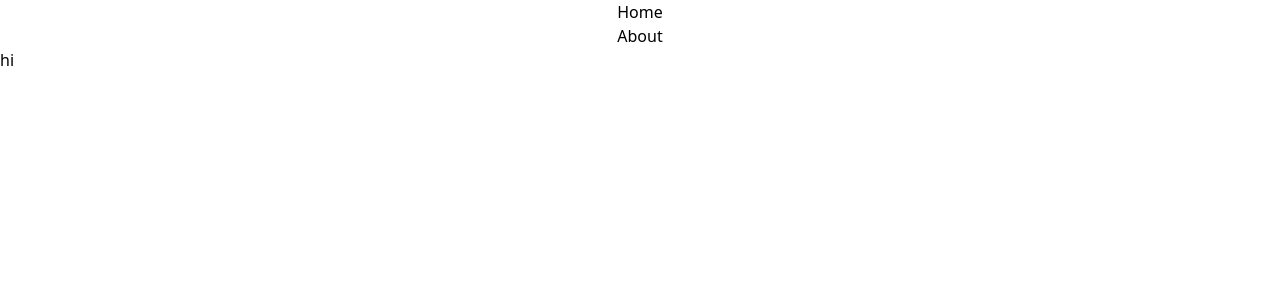
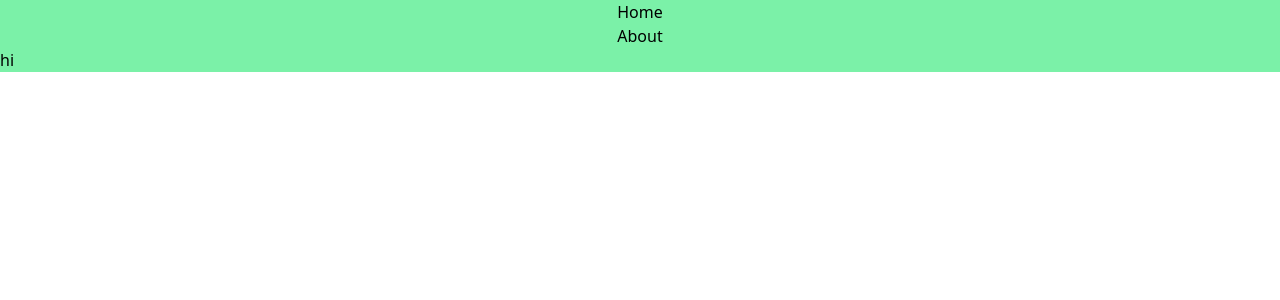
Before and after one commit to alishafulton/alishafulton.github.io, a React (Vite) app: page / in a window 1280 px wide. Shown: the top 300 px of the page. Built offline with nearby package versions, Linux system fonts and the light colour scheme.

Commit message:
Update App.jsx

```diff
--- a/src/App.jsx
+++ b/src/App.jsx
@@ -6,11 +6,13 @@ import HomePage from "./components/HomePage";
 function App() {
   return (
     <>
+    <div class="w-full bg-green-300">
       <Navbar />
       <Routes>
         <Route path="/" element={<HomePage />} />
         <Route path="/about" element={<AboutPage />} />
       </Routes>
+      </div>
     </>
   );
 }
```
